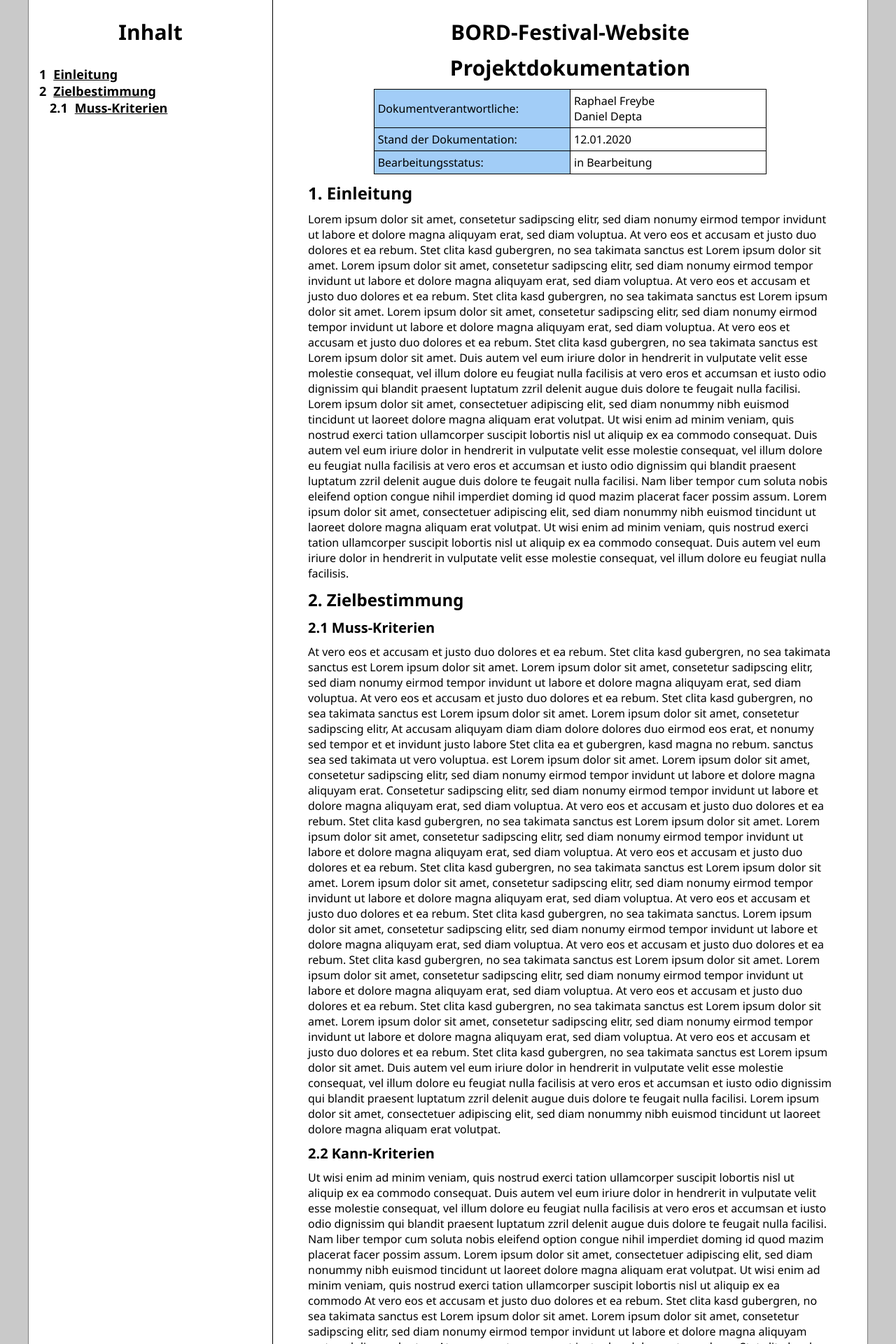
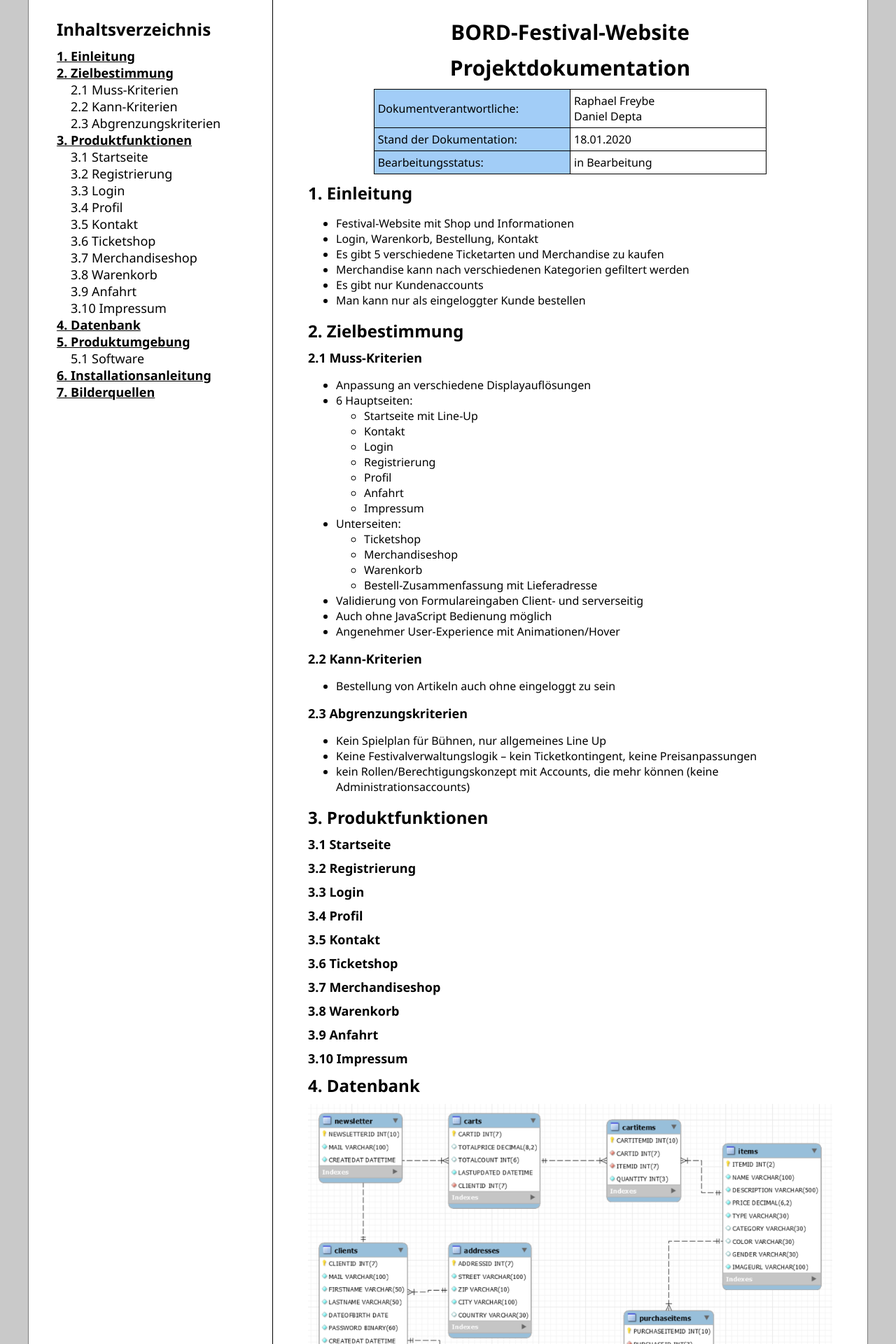
Before and after one commit to fh-erfurt/bord-festival-website, a PHP site: page /dokumentation.html in a window 1280 px wide. Shown: the top 1920 px of the page at 70% size. Run offline with PHP 8.4, Linux system fonts and the light colour scheme.

Commit message:
initial documentation

```diff
--- a/assets/css/dokumentation.css
+++ b/assets/css/dokumentation.css
@@ -37,12 +37,15 @@ body {
     height: 100%;
     border-left: 1px solid #7c7c7c;
     border-right: 1px solid #000000;
-    padding: 15px;
+    padding-top: 15px;
+    padding-bottom: 15px;
+    padding-left: 40px;
+    padding-right: 15px;
 }
 .submenu {
     float: left;
     clear: both;
-    padding-left: 15px;
+    padding-left: 20px;
 }
 .documentation {
     flex: 1;
@@ -50,6 +53,7 @@ body {
     padding-left: 50px;
     padding-right: 50px;
     padding-top: 15px;
+    padding-bottom: 15px;
     height: 100%;
     border-right: 1px solid #7c7c7c;
     overflow-y: scroll;
@@ -68,35 +72,26 @@ h1 {
 }
 h2 {
     font-weight: bold;
-    font-size: 20px;
+    font-size: 18px;
     margin-top: 10px;
     margin-bottom: 10px;
 }
-a:link {
+.menu a {
+    clear: both;
+}
+.menu a {
     font-weight: bold;
     text-decoration: underline;
     color: #000;
     float: left;
     font-size: 18px;
 }
-
-a:visited {
-    font-weight: bold;
-    text-decoration: underline;
-    color: #000;
+.menu .submenu a {
+    font-weight: normal;
+    font-size: 18px;
+    text-decoration: none;
 }
 
-a:hover {
-    font-weight: bold;
-    text-decoration: underline;
-    color: #000;
-}
-
-a:active {
-    font-weight: bold;
-    text-decoration: underline;
-    color: #000;
-}
 .table-50 {
     width: 50%;
     margin: 0 auto;
@@ -122,7 +117,10 @@ td {
 .th-left td:nth-child(1) {
     background-color: rgb(162, 205, 247);;
 }
-ol {
+img {
+    max-width: 100%;
+}
+/* ol {
     counter-reset: section;
     list-style-type:none;
     padding-left:0;
@@ -142,4 +140,4 @@ ul {counter-reset: section;  list-style-type:lower-alpha}
 ul li:before {counter-increment: section; content: ""}
 ol li ol li {
     padding-left: 15px;
-}
+} */
--- a/dokumentation.html
+++ b/dokumentation.html
@@ -12,26 +12,34 @@
         <div class="content-wrap">
             <div class="container">
                 <div class="menu">
-                    <h1 class="header">Inhalt</h1>
-                    <ol>
-                        <li>
-                            <a href="#einleitung">Einleitung</a>
-                        </li>
-                        <li>
-                            <a href="#zielbestimmung">Zielbestimmung</a>
-                            <ol>
-                                <li>
-                                    <a href="#musskriterien">Muss-Kriterien</a>
-                                </li>
-                            </ol>
-                        </li>
-                    </ol>
-
-                    <!-- <a href="#einleitung">1. Einleitung</a>
+                    <h1>Inhaltsverzeichnis</h1>
+                    <a href="#einleitung">1. Einleitung</a>
                     <a href="#zielbestimmung">2. Zielbestimmung</a>
                     <div class="submenu">
                         <a href="#musskriterien">2.1 Muss-Kriterien</a>
-                    </div> -->
+                        <a href="#kannkriterien">2.2 Kann-Kriterien</a>
+                        <a href="#musskriterien">2.3 Abgrenzungskriterien</a>
+                    </div>
+                    <a href="#produktfunktionen">3. Produktfunktionen</a>
+                    <div class="submenu">
+                        <a href="#startseite">3.1 Startseite</a>
+                        <a href="#registrierung">3.2 Registrierung</a>
+                        <a href="#login">3.3 Login</a>
+                        <a href="#profil">3.4 Profil</a>
+                        <a href="#kontakt">3.5 Kontakt</a>
+                        <a href="#ticketshop">3.6 Ticketshop</a>
+                        <a href="#merchandiseshop">3.7 Merchandiseshop</a>
+                        <a href="#warenkorb">3.8 Warenkorb</a>
+                        <a href="#anfahrt">3.9 Anfahrt</a>
+                        <a href="#impressum">3.10 Impressum</a>
+                    </div>
+                    <a href="#datenbank">4. Datenbank</a>
+                    <a href="#produktumgebung">5. Produktumgebung</a>
+                    <div class="submenu">
+                        <a href="#software">5.1 Software</a>
+                    </div>
+                    <a href="#installationsanleitung">6. Installationsanleitung</a>
+                    <a href="#bilderquellen">7. Bilderquellen</a>
                 </div>
                 <div class="documentation">
                     <h1 class="header">BORD-Festival-Website</h1>
@@ -47,7 +55,7 @@
                             </tr>
                             <tr>
                               <td>Stand der Dokumentation:</td>
-                              <td>12.01.2020</td>
+                              <td>18.01.2020</td>
                             </tr>
                             <tr>
                               <td>Bearbeitungsstatus:</td>
@@ -57,46 +65,112 @@
                     </div>
                     <h1 id="einleitung">1. Einleitung</h1>
                     <span>
-                        Lorem ipsum dolor sit amet, consetetur sadipscing elitr, sed diam nonumy eirmod tempor invidunt ut labore et dolore magna aliquyam erat, sed diam voluptua. At vero eos et accusam et justo duo dolores et ea rebum. Stet clita kasd gubergren, no sea takimata sanctus est Lorem ipsum dolor sit amet. Lorem ipsum dolor sit amet, consetetur sadipscing elitr, sed diam nonumy eirmod tempor invidunt ut labore et dolore magna aliquyam erat, sed diam voluptua. At vero eos et accusam et justo duo dolores et ea rebum. Stet clita kasd gubergren, no sea takimata sanctus est Lorem ipsum dolor sit amet. Lorem ipsum dolor sit amet, consetetur sadipscing elitr, sed diam nonumy eirmod tempor invidunt ut labore et dolore magna aliquyam erat, sed diam voluptua. At vero eos et accusam et justo duo dolores et ea rebum. Stet clita kasd gubergren, no sea takimata sanctus est Lorem ipsum dolor sit amet.
-
-Duis autem vel eum iriure dolor in hendrerit in vulputate velit esse molestie consequat, vel illum dolore eu feugiat nulla facilisis at vero eros et accumsan et iusto odio dignissim qui blandit praesent luptatum zzril delenit augue duis dolore te feugait nulla facilisi. Lorem ipsum dolor sit amet, consectetuer adipiscing elit, sed diam nonummy nibh euismod tincidunt ut laoreet dolore magna aliquam erat volutpat.
-
-Ut wisi enim ad minim veniam, quis nostrud exerci tation ullamcorper suscipit lobortis nisl ut aliquip ex ea commodo consequat. Duis autem vel eum iriure dolor in hendrerit in vulputate velit esse molestie consequat, vel illum dolore eu feugiat nulla facilisis at vero eros et accumsan et iusto odio dignissim qui blandit praesent luptatum zzril delenit augue duis dolore te feugait nulla facilisi.
-
-Nam liber tempor cum soluta nobis eleifend option congue nihil imperdiet doming id quod mazim placerat facer possim assum. Lorem ipsum dolor sit amet, consectetuer adipiscing elit, sed diam nonummy nibh euismod tincidunt ut laoreet dolore magna aliquam erat volutpat. Ut wisi enim ad minim veniam, quis nostrud exerci tation ullamcorper suscipit lobortis nisl ut aliquip ex ea commodo consequat.
-
-Duis autem vel eum iriure dolor in hendrerit in vulputate velit esse molestie consequat, vel illum dolore eu feugiat nulla facilisis.
+                        <ul>
+                            <li>Festival-Website mit Shop und Informationen</li>
+                            <li>Login, Warenkorb, Bestellung, Kontakt</li>
+                            <li>Es gibt 5 verschiedene Ticketarten und Merchandise zu kaufen</li>
+                            <li>Merchandise kann nach verschiedenen Kategorien gefiltert werden</li>
+                            <li>Es gibt nur Kundenaccounts</li>
+                            <li>Man kann nur als eingeloggter Kunde bestellen</li>
+                        </ul>
                     </span>
                     <h1 id="zielbestimmung">2. Zielbestimmung</h1>
                     <h2 id="musskriterien">2.1 Muss-Kriterien</h2>
                     <span>
-At vero eos et accusam et justo duo dolores et ea rebum. Stet clita kasd gubergren, no sea takimata sanctus est Lorem ipsum dolor sit amet. Lorem ipsum dolor sit amet, consetetur sadipscing elitr, sed diam nonumy eirmod tempor invidunt ut labore et dolore magna aliquyam erat, sed diam voluptua. At vero eos et accusam et justo duo dolores et ea rebum. Stet clita kasd gubergren, no sea takimata sanctus est Lorem ipsum dolor sit amet. Lorem ipsum dolor sit amet, consetetur sadipscing elitr, At accusam aliquyam diam diam dolore dolores duo eirmod eos erat, et nonumy sed tempor et et invidunt justo labore Stet clita ea et gubergren, kasd magna no rebum. sanctus sea sed takimata ut vero voluptua. est Lorem ipsum dolor sit amet. Lorem ipsum dolor sit amet, consetetur sadipscing elitr, sed diam nonumy eirmod tempor invidunt ut labore et dolore magna aliquyam erat.
-
-Consetetur sadipscing elitr, sed diam nonumy eirmod tempor invidunt ut labore et dolore magna aliquyam erat, sed diam voluptua. At vero eos et accusam et justo duo dolores et ea rebum. Stet clita kasd gubergren, no sea takimata sanctus est Lorem ipsum dolor sit amet. Lorem ipsum dolor sit amet, consetetur sadipscing elitr, sed diam nonumy eirmod tempor invidunt ut labore et dolore magna aliquyam erat, sed diam voluptua. At vero eos et accusam et justo duo dolores et ea rebum. Stet clita kasd gubergren, no sea takimata sanctus est Lorem ipsum dolor sit amet. Lorem ipsum dolor sit amet, consetetur sadipscing elitr, sed diam nonumy eirmod tempor invidunt ut labore et dolore magna aliquyam erat, sed diam voluptua. At vero eos et accusam et justo duo dolores et ea rebum. Stet clita kasd gubergren, no sea takimata sanctus.
-
-Lorem ipsum dolor sit amet, consetetur sadipscing elitr, sed diam nonumy eirmod tempor invidunt ut labore et dolore magna aliquyam erat, sed diam voluptua. At vero eos et accusam et justo duo dolores et ea rebum. Stet clita kasd gubergren, no sea takimata sanctus est Lorem ipsum dolor sit amet. Lorem ipsum dolor sit amet, consetetur sadipscing elitr, sed diam nonumy eirmod tempor invidunt ut labore et dolore magna aliquyam erat, sed diam voluptua. At vero eos et accusam et justo duo dolores et ea rebum. Stet clita kasd gubergren, no sea takimata sanctus est Lorem ipsum dolor sit amet. Lorem ipsum dolor sit amet, consetetur sadipscing elitr, sed diam nonumy eirmod tempor invidunt ut labore et dolore magna aliquyam erat, sed diam voluptua. At vero eos et accusam et justo duo dolores et ea rebum. Stet clita kasd gubergren, no sea takimata sanctus est Lorem ipsum dolor sit amet.
-
-Duis autem vel eum iriure dolor in hendrerit in vulputate velit esse molestie consequat, vel illum dolore eu feugiat nulla facilisis at vero eros et accumsan et iusto odio dignissim qui blandit praesent luptatum zzril delenit augue duis dolore te feugait nulla facilisi. Lorem ipsum dolor sit amet, consectetuer adipiscing elit, sed diam nonummy nibh euismod tincidunt ut laoreet dolore magna aliquam erat volutpat.
-                    <h2>2.2 Kann-Kriterien</h2>
+                        <ul>
+                            <li>Anpassung an verschiedene Displayauflösungen</li>
+                            <li>6 Hauptseiten:
+                                <ul>
+                                    <li>Startseite mit Line-Up</li>
+                                    <li>Kontakt</li>
+                                    <li>Login</li>
+                                    <li>Registrierung</li>
+                                    <li>Profil</li>
+                                    <li>Anfahrt</li>
+                                    <li>Impressum</li>
+                                </ul>
+                            </li>
+                            <li>Unterseiten:
+                                <ul>
+                                    <li>Ticketshop</li>
+                                    <li>Merchandiseshop</li>
+                                    <li>Warenkorb</li>
+                                    <li>Bestell-Zusammenfassung mit Lieferadresse</li>
+                                </ul>
+                            </li>
+                            <li>Validierung von Formulareingaben Client- und serverseitig</li>
+                            <li>Auch ohne JavaScript Bedienung möglich</li>
+                            <li>Angenehmer User-Experience mit Animationen/Hover</li>
+                        </ul>
+                    </span>
+                    <h2 id="kannkriterien">2.2 Kann-Kriterien</h2>
                     <span>
-Ut wisi enim ad minim veniam, quis nostrud exerci tation ullamcorper suscipit lobortis nisl ut aliquip ex ea commodo consequat. Duis autem vel eum iriure dolor in hendrerit in vulputate velit esse molestie consequat, vel illum dolore eu feugiat nulla facilisis at vero eros et accumsan et iusto odio dignissim qui blandit praesent luptatum zzril delenit augue duis dolore te feugait nulla facilisi.
-
-Nam liber tempor cum soluta nobis eleifend option congue nihil imperdiet doming id quod mazim placerat facer possim assum. Lorem ipsum dolor sit amet, consectetuer adipiscing elit, sed diam nonummy nibh euismod tincidunt ut laoreet dolore magna aliquam erat volutpat. Ut wisi enim ad minim veniam, quis nostrud exerci tation ullamcorper suscipit lobortis nisl ut aliquip ex ea commodo
-
-At vero eos et accusam et justo duo dolores et ea rebum. Stet clita kasd gubergren, no sea takimata sanctus est Lorem ipsum dolor sit amet. Lorem ipsum dolor sit amet, consetetur sadipscing elitr, sed diam nonumy eirmod tempor invidunt ut labore et dolore magna aliquyam erat, sed diam voluptua. At vero eos et accusam et justo duo dolores et ea rebum. Stet clita kasd gubergren, no sea takimata sanctus est Lorem ipsum dolor sit amet. Lorem ipsum dolor sit amet, consetetur sadipscing elitr, At accusam aliquyam diam diam dolore dolores duo eirmod eos erat, et nonumy sed tempor et et invidunt justo labore Stet clita ea et gubergren, kasd magna no rebum. sanctus sea sed takimata ut vero voluptua. est Lorem ipsum dolor sit amet. Lorem ipsum dolor sit amet, consetetur sadipscing elitr, sed diam nonumy eirmod tempor invidunt ut labore et dolore magna aliquyam erat.
-
-Consetetur sadipscing elitr, sed diam nonumy eirmod tempor invidunt ut labore et dolore magna aliquyam erat, sed diam voluptua. At vero eos et accusam et justo duo dolores et ea rebum. Stet clita kasd gubergren, no sea takimata sanctus est Lorem ipsum dolor sit amet. Lorem ipsum dolor sit amet, consetetur sadipscing elitr, sed diam nonumy eirmod tempor invidunt ut labore et dolore magna aliquyam erat, sed diam voluptua. At vero eos et accusam et justo duo dolores et ea rebum. Stet clita kasd gubergren, no sea takimata sanctus est Lorem ipsum dolor sit amet. Lorem ipsum dolor sit amet, consetetur sadipscing elitr, sed diam nonumy eirmod tempor invidunt ut labore et dolore magna aliquyam erat, sed diam voluptua. At vero eos et accusam et justo duo dolores et ea rebum. Stet clita kasd gubergren, no sea takimata sanctus.
+                        <ul>
+                            <li>Bestellung von Artikeln auch ohne eingeloggt zu sein</li>
+                        </ul>
                     </span>
-                    <h2>2.3 Abgrenzungskriterien</h2>
+                    <h2 id="abgrenzungskriterien">2.3 Abgrenzungskriterien</h2>
                     <span>
-Lorem ipsum dolor sit amet, consetetur sadipscing elitr, sed diam nonumy eirmod tempor invidunt ut labore et dolore magna aliquyam erat, sed diam voluptua. At vero eos et accusam et justo duo dolores et ea rebum. Stet clita kasd gubergren, no sea takimata sanctus est Lorem ipsum dolor sit amet. Lorem ipsum dolor sit amet, consetetur sadipscing elitr, sed diam nonumy eirmod tempor invidunt ut labore et dolore magna aliquyam erat, sed diam voluptua. At vero eos et accusam et justo duo dolores et ea rebum. Stet clita kasd gubergren, no sea takimata sanctus est Lorem ipsum dolor sit amet. Lorem ipsum dolor sit amet, consetetur sadipscing elitr, sed diam nonumy eirmod tempor invidunt ut labore et dolore magna aliquyam erat, sed diam voluptua. At vero eos et accusam et justo duo dolores et ea rebum. Stet clita kasd gubergren, no sea takimata sanctus est Lorem ipsum dolor sit amet.
-
-Duis autem vel eum iriure dolor in hendrerit in vulputate velit esse molestie consequat, vel illum dolore eu feugiat nulla facilisis at vero eros et accumsan et iusto odio dignissim qui blandit praesent luptatum zzril delenit augue duis dolore te feugait nulla facilisi. Lorem ipsum dolor sit amet, consectetuer adipiscing elit, sed diam nonummy nibh euismod tincidunt ut laoreet dolore magna aliquam erat volutpat.
-
-Ut wisi enim ad minim veniam, quis nostrud exerci tation ullamcorper suscipit lobortis nisl ut aliquip ex ea commodo consequat. Duis autem vel eum iriure dolor in hendrerit in vulputate velit esse molestie consequat, vel illum dolore eu feugiat nulla facilisis at vero eros et accumsan et iusto odio dignissim qui blandit praesent luptatum zzril delenit augue duis dolore te feugait nulla facilisi.
-
-Nam liber tempor cum soluta nobis eleifend option congue nihil imperdiet doming id quod mazim placerat facer possim assum. Lorem ipsum dolor sit amet, consectetuer adipiscing elit, sed diam nonummy nibh euismod tincidunt ut laoreet dolore magna aliquam erat volutpat. Ut wisi enim ad minim veniam, quis nostrud exerci tation ullamcorper suscipit lobortis nisl ut aliquip ex ea commodo
+                        <ul>
+                            <li>Kein Spielplan für Bühnen, nur allgemeines Line Up</li>
+                            <li>Keine Festivalverwaltungslogik – kein Ticketkontingent, keine Preisanpassungen</li>
+                            <li>kein Rollen/Berechtigungskonzept mit Accounts, die mehr können (keine Administrationsaccounts)</li>
+                        </ul>
                     </span>
+                    <h1 id="produktfunktionen">3. Produktfunktionen</h1>
+                    <h2 id="startseite">3.1 Startseite</h2>
+                    <h2 id="registrierung">3.2 Registrierung</h2>
+                    <h2 id="login">3.3 Login</h2>
+                    <h2 id="profil">3.4 Profil</h2>
+                    <h2 id="kontakt">3.5 Kontakt</h2>
+                    <h2 id="ticketshop">3.6 Ticketshop</h2>
+                    <h2 id="merchandiseshop">3.7 Merchandiseshop</h2>
+                    <h2 id="warenkorb">3.8 Warenkorb</h2>
+                    <h2 id="anfahrt">3.9 Anfahrt</h2>
+                    <h2 id="impressum">3.10 Impressum</h2>
+                    <h1 id="datenbank">4. Datenbank</h1>
+                    <span>
+                        <img src="assets/img/ER_Diagramm.png">
+                    </span>
+                    <h1 id="datenbank">5. Produktumgebung</h1>
+                    <h2 id="software">5.1 Software</h2>
+                    <span>
+                        <ul>
+                            <li>PHP-Version: 7.1.30</li>
+                            <li>MariaDB-Version: 10.3.15</li>
+                            <li>Apache-Version: 2.4.39</li>
+                        </ul>
+                    </span>
+                    <h1 id="installationsanleitung">6. Installationsanleitung</h1>
+                    <span>
+                        <ol type="1">
+                            <li>Bitte kopieren Sie alle Dateien in diesem Verzeichnis in den Ordner Ihres Apache-Servers (htdocs)</li>
+                            <li>Importieren Sie die festival.sql-Datei aus dem Verzeichnis "\src\database\festival.sql" in Ihre MariaDB/MySQL-Datenbank</li>
+                            <li>Richten Sie gegebenenfalls in der Datei "\init\10_database.php" Ihre Datenbank-Verbindung ein</li>
+                            <li>Legen Sie sich auf der Registrierungsseite einen Account an - in der Datenbank sind noch keine Testaccounts verfügbar</li>
+                        </ol>
+                    </span>
+                    <h1 id="bilderquellen">7. Bilderquellen</h1>
+                    <span>
+                        <h3>Line-Up</h3>
+                        Disturbed: <a href="https://assets.mlk-festivals.com/artist/241/hero_image/large_c7f236c52062052a48b6c600883b0b1e.jpg">https://assets.mlk-festivals.com/artist/241/hero_image/large_c7f236c52062052a48b6c600883b0b1e.jpg</a><br>
+                        Slipknot: <a href="https://cdn.antenne.de/thumbs/home/nfs-data/vhosts/cdn/rockantenne-hamburg/uploads/images/galleries/443669/131448_slipknot_alexandria_crahan_conway_wmg.dc769993.jpg">https://cdn.antenne.de/thumbs/home/nfs-data/vhosts/cdn/rockantenne-hamburg/uploads/images/galleries/443669/131448_slipknot_alexandria_crahan_conway_wmg.dc769993.jpg</a><br>
+                        Rammstein: <a href="https://www.tagesspiegel.de/images/tagesspiegel/24340862/2-format43.jpg">https://www.tagesspiegel.de/images/tagesspiegel/24340862/2-format43.jpg</a><br>
+                        Metallica: <a href="https://cdn.antenne.de/thumbs/images/galleries/407413/107406_metallica_2018_Ross_Halfin_230916_04283000_crop.b237ccfa.png">https://cdn.antenne.de/thumbs/images/galleries/407413/107406_metallica_2018_Ross_Halfin_230916_04283000_crop.b237ccfa.png</a><br>
+                        System of a down: <a href="http://www.laut.de/System-Of-A-Down/system-of-a-down-158702.jpg">http://www.laut.de/System-Of-A-Down/system-of-a-down-158702.jpg</a><br>
+                        Die Toten Hosen: <a href="https://cdn.antenne.de/thumbs/images/galleries/447344/133734_dth_gabo_photos.640b5987.png">https://cdn.antenne.de/thumbs/images/galleries/447344/133734_dth_gabo_photos.640b5987.png</a><br>
+                        <h3>Merchandiseshop</h3>
+                        Hoodie: <a href="https://de.cleanpng.com/png-7o16rd/">https://de.cleanpng.com/png-7o16rd/</a><br>
+                        Cap: <a href="https://de.cleanpng.com/png-5qy49h/">https://de.cleanpng.com/png-5qy49h/</a><br>
+                        Feuerzeug: <a href="https://www.bic-feuerzeuge.de/files/Bilder%20der%20Webseite/Feuerzeugmodelle/J23/BIC_slim_J23_Schwarz.png">https://www.bic-feuerzeuge.de/files/Bilder%20der%20Webseite/Feuerzeugmodelle/J23/BIC_slim_J23_Schwarz.png</a><br>
+                        Poster: <a href="https://rockamring.eifelvista.com/wp-content/uploads/2014/04/rar-lineup-2014_stand_2103_big.png">https://rockamring.eifelvista.com/wp-content/uploads/2014/04/rar-lineup-2014_stand_2103_big.png</a><br>
+                        Beanie: <a href="https://de.cleanpng.com/png-u497pg/">https://de.cleanpng.com/png-u497pg/</a><br>
+                        Flaschenöffner: <a href="https://cdn.datadirectory.co.uk/images/500/imp-8517_black.png">https://cdn.datadirectory.co.uk/images/500/imp-8517_black.png</a><br>
+                        Mütze: <a href="https://neubauten.org/sites/default/files/merchandise/enmuetze1.jpg">https://neubauten.org/sites/default/files/merchandise/enmuetze1.jpg</a><br>
+                        T-Shirt Herren: <a href="https://www.stickpng.com/assets/images/580b57fbd9996e24bc43bf73.png">https://www.stickpng.com/assets/images/580b57fbd9996e24bc43bf73.png</a><br>
+                    </span>
+                    <br>
+                    <br>
                 </div>
             </div>
         </div>
```
Also changed, not shown: assets/img/ER_Diagramm.PNG (added).
